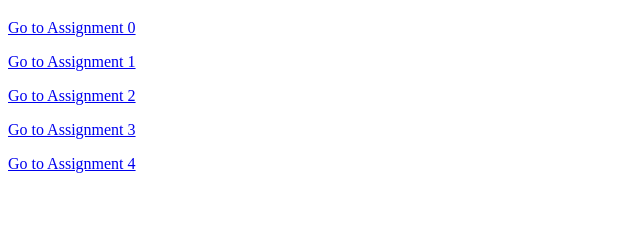
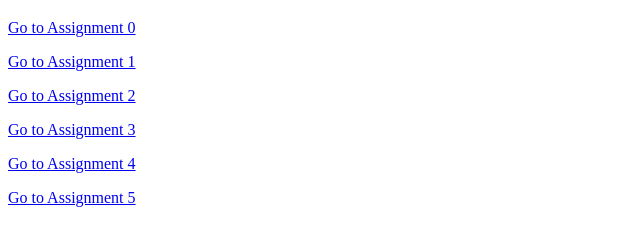
Before and after one commit to ArielRaizman/arielraizmancse160.github.io, a website: page index.html in a window 1280 px wide. Shown: the part 61-306 px from the top of the page, without its empty margins (0-640 px from the left). Drawn offline with Linux system fonts and the light colour scheme.

Commit message:
added link in main page

```diff
--- a/index.html
+++ b/index.html
@@ -10,5 +10,6 @@
     <p><a href="asg2/asg2.html">Go to Assignment 2</a></p>
     <p><a href="asg3/asg3.html">Go to Assignment 3</a></p>
     <p><a href="asg4/asg4.html">Go to Assignment 4</a></p>
+    <p><a href="asg5/asg5.html">Go to Assignment 5</a></p>
 </body>
 </html>
```
